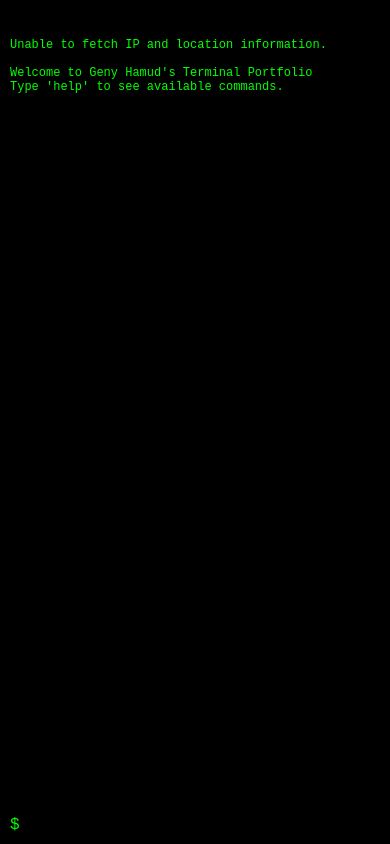
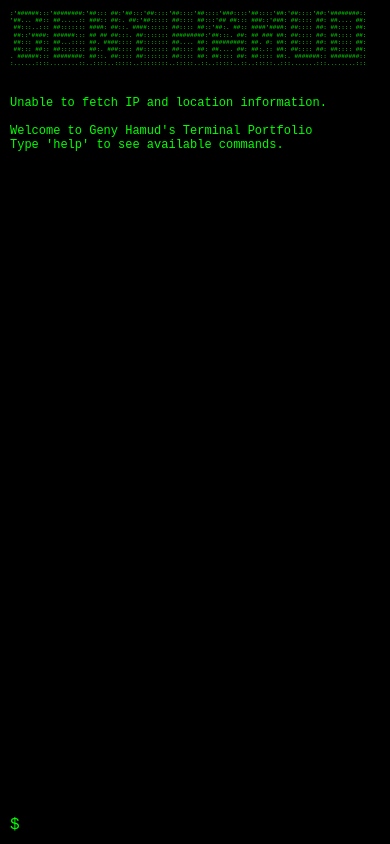
Before and after one commit to genyhamud/genyhamud.github.io, a plain HTML site: page index.html in a window 390 px wide. Drawn offline with Linux system fonts and the light colour scheme; no server answers.

Commit message:
fix: Fixing screen resolution

```diff
--- a/index.html
+++ b/index.html
@@ -28,11 +28,18 @@
             flex-grow: 1;
             overflow-y: auto;
             font-size: 14px;
+            padding-bottom: 60px; /* Add space for input on mobile */
         }
         #input-line {
             display: flex;
             align-items: center;
             padding-top: 10px;
+            position: fixed;
+            bottom: 0;
+            left: 0;
+            right: 0;
+            background-color: #000;
+            padding: 10px;
         }
         #prompt {
             margin-right: 10px;
@@ -61,16 +68,26 @@
         }
         .ascii-art {
             display: block;
+            font-size: 10px;
+            line-height: 1.2;
+            overflow-x: auto;
+            white-space: pre;
         }
         @media (max-width: 768px) {
-            .ascii-art {
-                display: none;
+            body, html {
+                height: auto;
+                overflow: auto;
             }
             #terminal {
+                height: auto;
+                min-height: 100vh;
                 padding: 10px;
             }
             #output, #user-input {
                 font-size: 12px;
+            }
+            .ascii-art {
+                font-size: 6px;
             }
         }
         @media (min-width: 1200px) {
```
